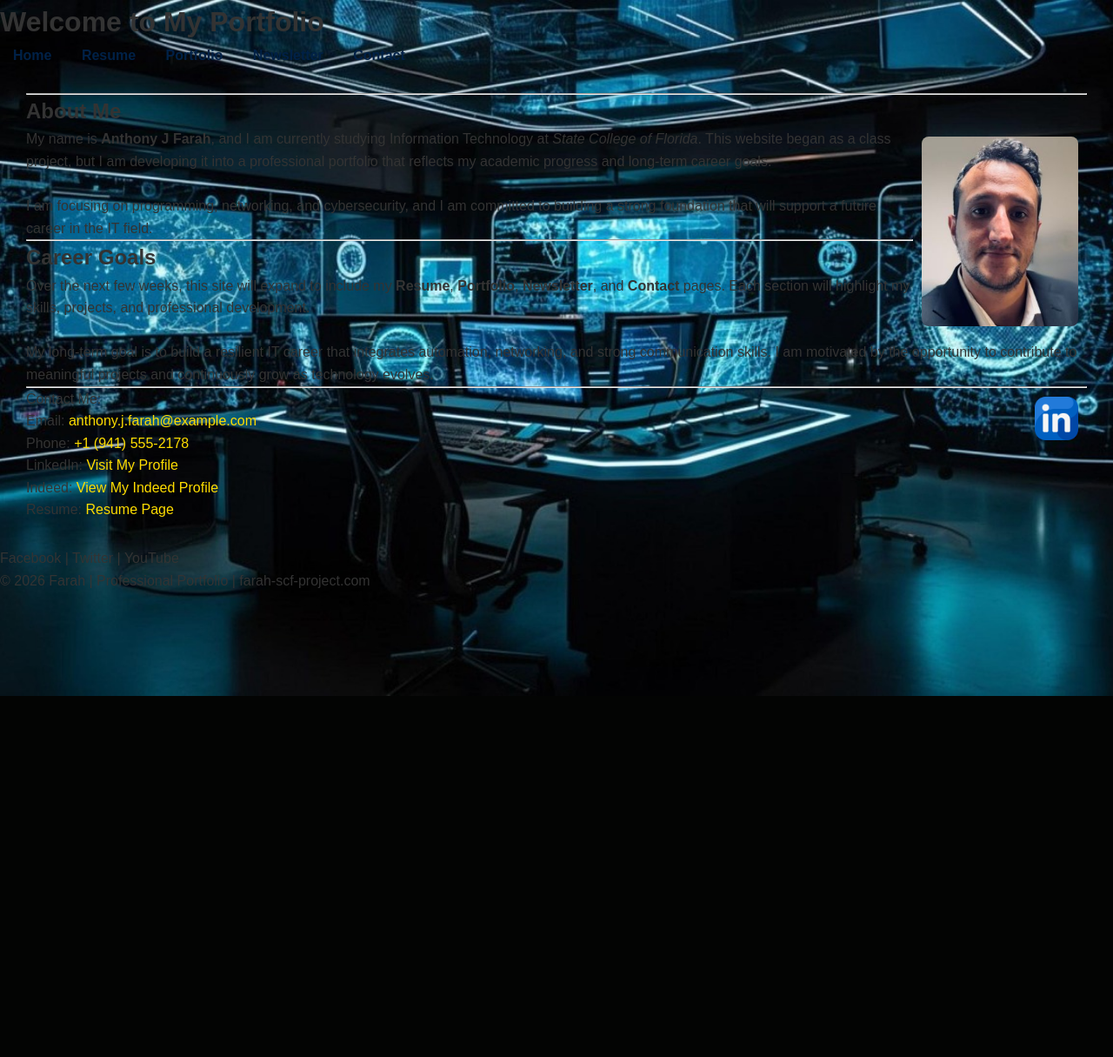
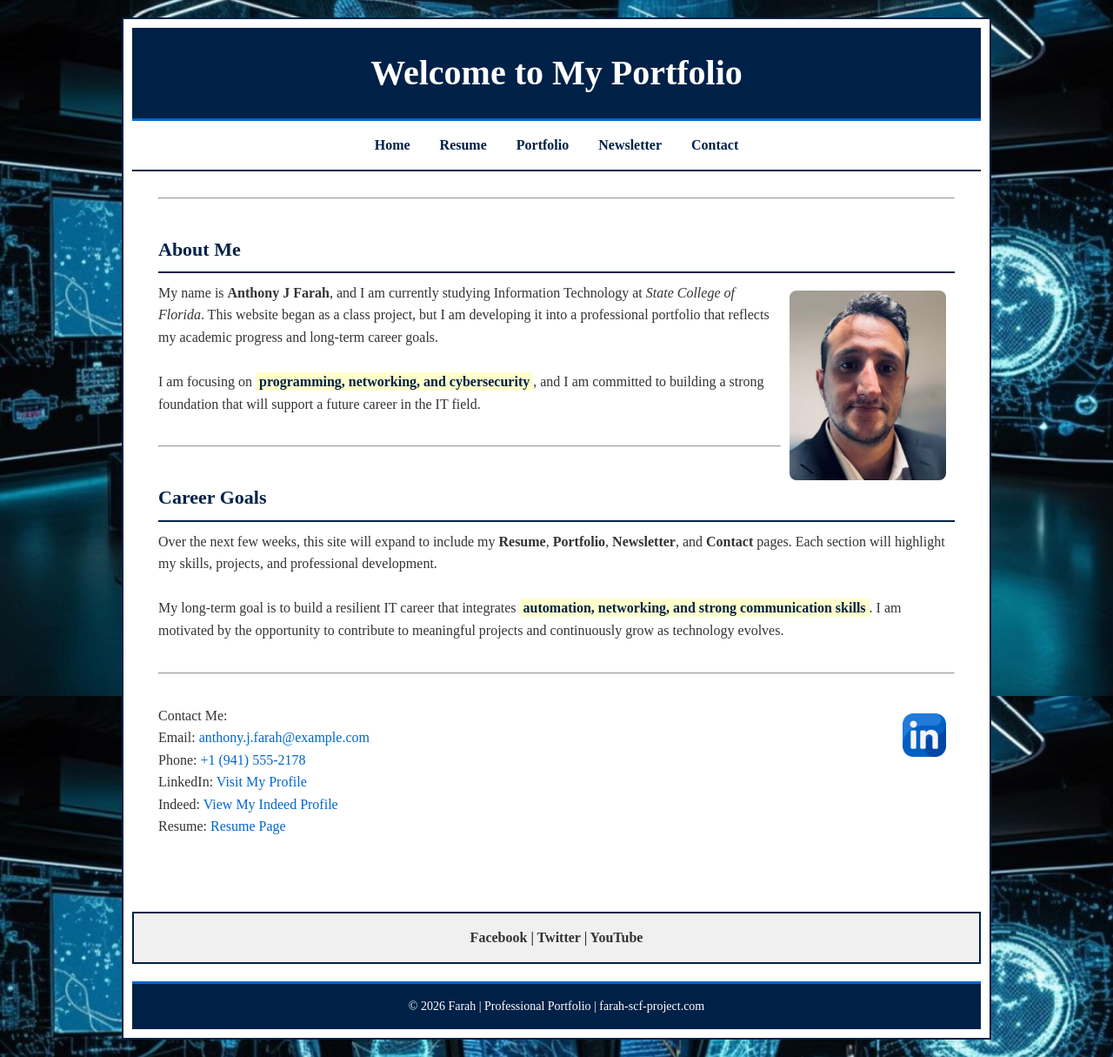
Before and after one commit to Graves217/Farah-SCF-Project-Site, a PHP site: page / in a window 1280 px wide. Shown: the whole page at 87% size. Before the commit the page ends 800 px from the top, so only its background shows below. Run offline with PHP 8.4, Linux system fonts and the light colour scheme.

Commit message:
Updated farah-scf.css with professional styling

```diff
--- a/farah-scf.css
+++ b/farah-scf.css
@@ -1,3 +1,13 @@
+/* Professional Color Scheme */
+:root {
+    --primary-color: #002147;
+    --secondary-color: #ffffff;
+    --text-color: #333333;
+    --accent-color: #0066cc;
+    --border-color: #002147;
+    --background-color: #f5f5f5;
+}
+
 /* Basic Reset */
 * {
     margin: 0;
@@ -7,55 +17,199 @@
 
 /* Body Styles */
 body {
-    font-family: 'Arial', sans-serif;
+    font-family: 'Times New Roman', Times, serif;
     line-height: 1.6;
-    color: #333;
-    background-color: #f4f4f4;
+    color: var(--text-color);
+    background-color: var(--background-color);
 }
 
-/* Home Page Styles */
-.home-header {
-    background: #005f73;
-    color: #fff;
+/* Wrapper Styles */
+#wrapper {
+    background-color: var(--secondary-color);
+    border: 2px solid var(--border-color);
+    max-width: 1000px;
+    margin: 20px auto;
+    padding: 10px;
+}
+
+/* Header Styles */
+header {
+    background-color: var(--primary-color);
+    color: var(--secondary-color);
     padding: 20px;
+    text-align: center;
+    border-bottom: 3px solid var(--accent-color);
+}
+
+header h1 {
+    font-size: 2.5em;
+    margin: 0;
+    color: var(--secondary-color);
+}
+
+/* Navigation Styles */
+nav {
+    background-color: var(--secondary-color);
+    padding: 15px;
+    border-bottom: 2px solid var(--border-color);
     text-align: center;
 }
 
-.home-header h1 {
-    font-size: 2.5em;
+nav a {
+    color: var(--primary-color);
+    text-decoration: none;
+    margin: 0 15px;
+    font-weight: bold;
+    font-size: 16px;
+    transition: color 0.3s ease;
 }
 
-/* Resume Layout Styles */
-.resume {
-    display: flex;
-    flex-direction: column;
-    padding: 20px;
+nav a:hover {
+    color: var(--accent-color);
+    text-decoration: underline;
 }
 
-.resume .section {
-    margin-bottom: 20px;
+/* Main Content Styles */
+main {
+    background-color: var(--secondary-color);
+    padding: 20px;
+    color: var(--text-color);
 }
 
-.resume h2 {
-    border-bottom: 2px solid #333;
-    padding-bottom: 10px;
+main p {
+    color: var(--text-color);
+    line-height: 1.6;
+    margin: 10px 0;
 }
 
-/* Links */
+main ul {
+    padding-left: 20px;
+    margin: 10px 0;
+}
+
+main li {
+    color: var(--text-color);
+    margin: 5px 0;
+    line-height: 1.5;
+}
+
+/* Heading Styles */
+h1, h2, h3, h4, h5, h6 {
+    color: var(--primary-color);
+    margin: 15px 0 10px 0;
+}
+h2 {
+    border-bottom: 2px solid var(--border-color);
+    padding-bottom: 8px;
+    font-size: 22px;
+}
+h3 {
+    color: var(--primary-color);
+    font-size: 18px;
+}
+
+/* Resume Specific Styles */
+.resume-container {
+    background-color: var(--secondary-color);
+}
+
+.resume-header {
+    text-align: center;
+    border-bottom: 2px solid var(--border-color);
+    padding-bottom: 15px;
+    margin-bottom: 20px;
+    background-color: var(--secondary-color);
+}
+
+.resume-header h1 {
+    color: var(--primary-color);
+    font-size: 32px;
+    margin: 0;
+}
+
+.contact-info {
+    color: #666;
+    font-size: 13px;
+    background-color: var(--secondary-color);
+}
+
+.resume-left, .resume-right, .resume-full {
+    background-color: var(--secondary-color);
+}
+
+/* Section Styles */
+section {
+    background-color: var(--secondary-color);
+    padding: 10px 0;
+    margin: 15px 0;
+}
+
+section h2 {
+    color: var(--primary-color);
+    border-bottom: 2px solid var(--border-color);
+}
+
+/* Social Section Styles */
+#social {
+    background-color: #f0f0f0;
+    border: 2px solid var(--border-color);
+    padding: 15px;
+    margin: 20px 0;
+    text-align: center;
+    color: var(--text-color);
+    font-weight: bold;
+}
+
+/* Footer Styles */
+footer {
+    background-color: var(--primary-color);
+    color: var(--secondary-color);
+    text-align: center;
+    padding: 15px;
+    border-top: 3px solid var(--accent-color);
+    font-size: 14px;
+}
+
+/* Link Styles */
 a {
-    color: #ffdd00;
+    color: var(--accent-color);
     text-decoration: none;
+    transition: color 0.3s ease;
 }
 
 a:hover {
+    color: var(--primary-color);
     text-decoration: underline;
 }
 
-/* Pseudo-elements */
-.home-header::after {
-    content: '';
-    display: block;
-    width: 100%;
-    height: 4px;
-    background: #ffdd00;
+/* Highlight Styles */
+.highlight {
+    background-color: #ffffcc;
+    padding: 2px 4px;
+    font-weight: bold;
+    color: var(--primary-color);
 }
+
+/* Image Styles */
+img {
+    max-width: 100%;
+    height: auto;
+    border-radius: 4px;
+}
+
+/* Responsive Design */
+@media (max-width: 768px) {
+    #wrapper {
+        margin: 10px;
+        padding: 5px;
+    }
+
+    header h1 {
+        font-size: 1.8em;
+    }
+
+    nav a {
+        margin: 0 10px;
+        font-size: 14px;
+    }
+}
```
